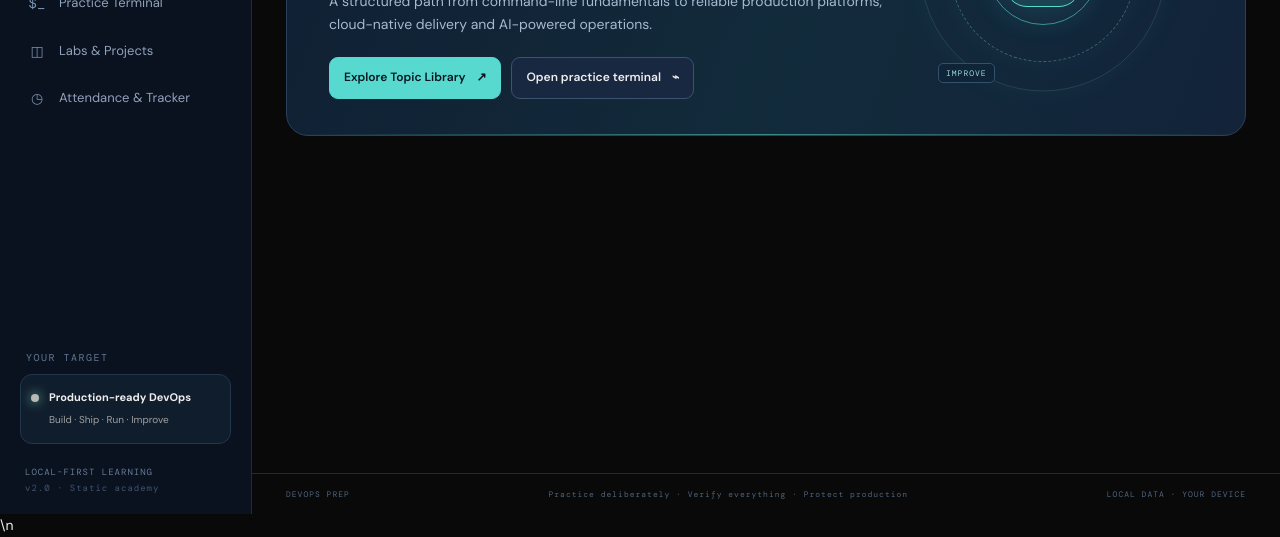
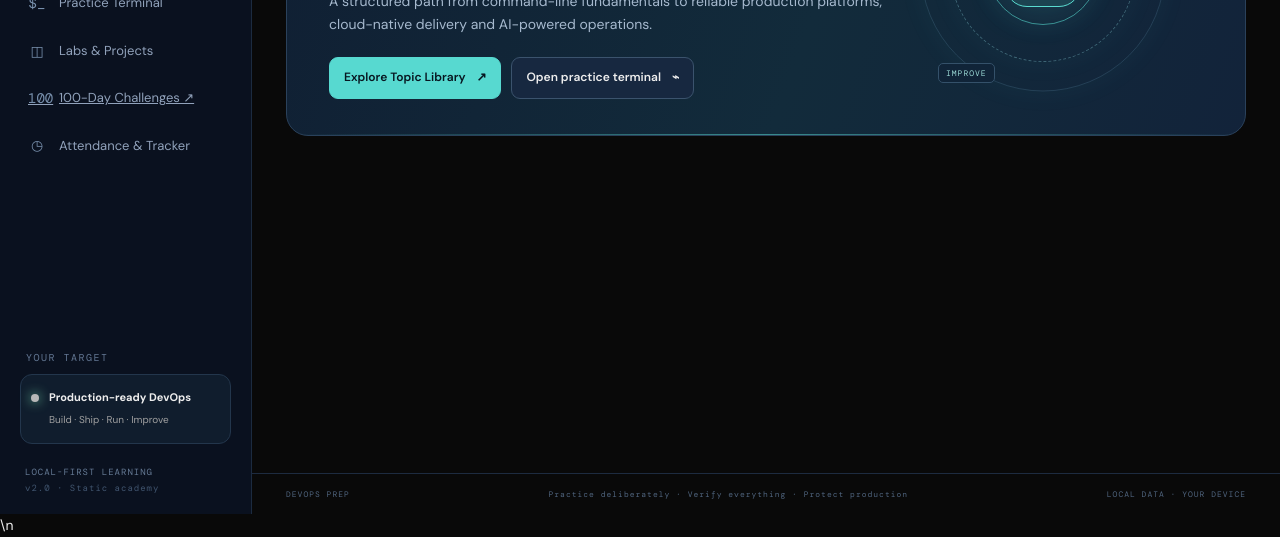
Before and after one commit to testing-acc-actions/DevOps, a plain HTML site: page index.html in a window 1280 px wide. Shown: the part 286-823 px from the top of the page. Drawn offline with nearby package versions, Linux system fonts and the light colour scheme.

Commit message:
Link the 100-day practice workspace from academy navigation

```diff
--- a/index.html
+++ b/index.html
@@ -19,6 +19,7 @@
       <button class="nav-item" data-view="interview"><span>⌖</span> Interview Prep</button>
       <button class="nav-item" data-view="terminal"><span>$_</span> Practice Terminal</button>
       <button class="nav-item" data-view="projects"><span>◫</span> Labs & Projects</button>
+      <a class="nav-item" href="./challenges.html"><span>100</span> 100-Day Challenges ↗</a>
       <button class="nav-item" data-view="tracker"><span>◷</span> Attendance & Tracker</button>
     </nav>
     <div class="sidebar-bottom">
```
